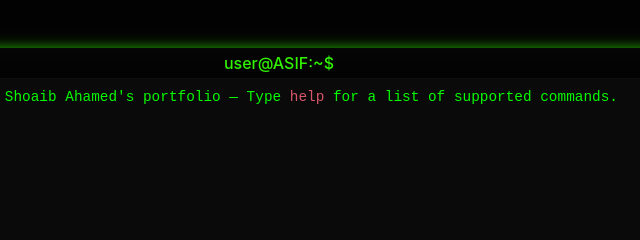
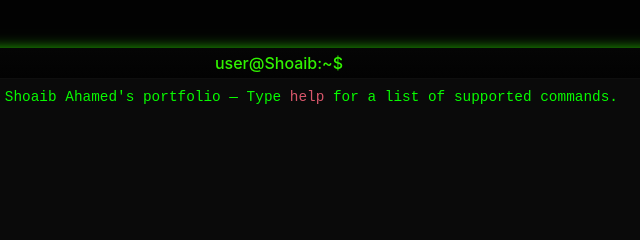
Before and after one commit to Shoaib18/Shoaib18.github.io, a plain HTML site: page index.html in a window 1280 px wide. Shown: the top 240 px of the page, 508-1148 px from the left. Drawn offline with nearby package versions, Linux system fonts and the light colour scheme.

Commit message:
Update index.html

```diff
--- a/index.html
+++ b/index.html
@@ -43,7 +43,7 @@
                   <div
                     class="terminal-bar-text is-hidden-mobile dark-mode-text"
                   >
-                    user@ASIF:~$
+                    user@Shoaib:~$
                   </div>
                 </div>
                 <div
```
